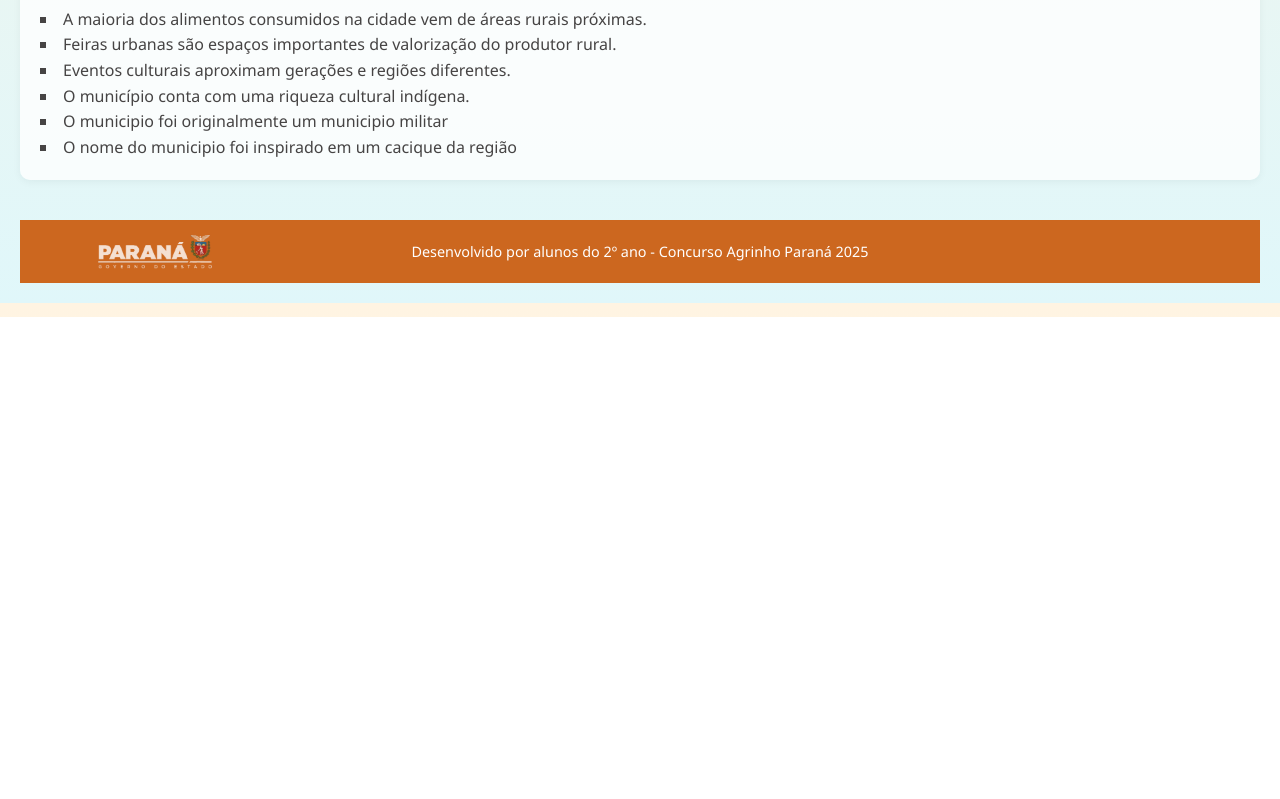
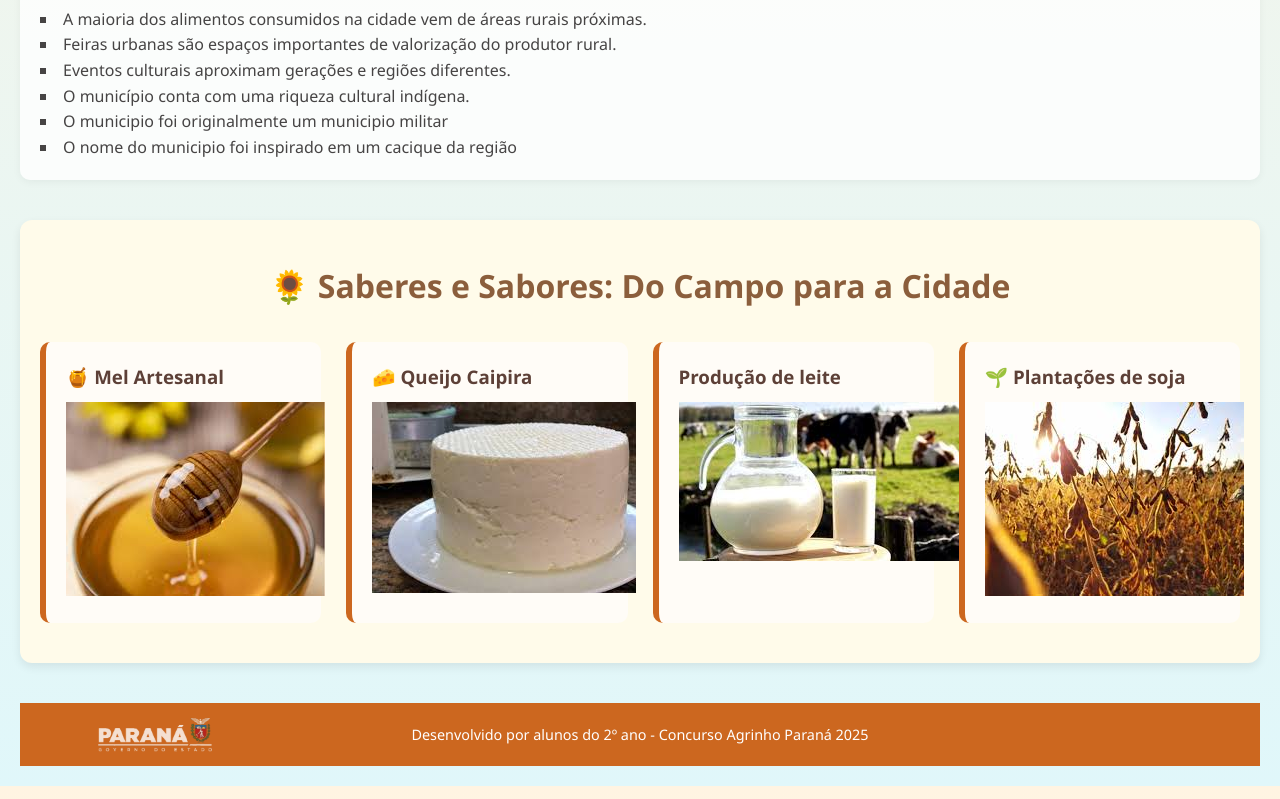
Before and after one commit to danielgirardi14/projeto-Agrinho-2B, a plain HTML site: page ProjetoAgrinho2B-main/index.html in a window 1280 px wide. Shown: the part 854-1653 px from the top of the page. Before the commit the page ends 1171 px from the top, so only its background shows below. Drawn offline with Linux system fonts and the light colour scheme.

Commit message:
ultima alteração

```diff
--- a/ProjetoAgrinho2B-main/index.html
+++ b/ProjetoAgrinho2B-main/index.html
@@ -54,6 +54,27 @@
       <li>O nome do municipio foi inspirado em um cacique da região</li>
     </ul>
   </section>
+<section class="sabores">
+  <h2>🌻 Saberes e Sabores: Do Campo para a Cidade</h2>
+  <div class="sabores-grid">
+    <div class="sabor-item">
+      <h3>🍯 Mel Artesanal</h3>
+      <p><img src="agrinho 2b/mer.jpeg" alt="Mel"></p>
+    </div>
+    <div class="sabor-item">
+      <h3>🧀 Queijo Caipira</h3>
+      <p><img src="agrinho 2b/QUASOOOOO.jpeg" alt="Queijo"></p>
+    </div>
+    <div class="sabor-item">
+      <h3>Produção de leite</h3>
+      <p><img src="agrinho 2b/leche.jpeg" alt="leite"></p>
+    </div>
+    <div class="sabor-item">
+      <h3>🌱 Plantações de soja</h3>
+      <p><img src="agrinho 2b/pranta.jpeg" alt="soja"></p>
+    </div>
+  </div>
+</section>
 
   <footer class="rodape-centralizado">
   <img src="agrinho 2b/logo parana.png" alt="Logo Governo do Paraná" class="logo-parana-esquerda">
--- a/ProjetoAgrinho2B-main/style.css
+++ b/ProjetoAgrinho2B-main/style.css
@@ -112,3 +112,45 @@ footer {
 .logo-parana-esquerda:hover {
   opacity: 1;
 }
+.sabores {
+  background-color: #fffbea;
+  padding: 40px 20px;
+  border-radius: 12px;
+  margin-top: 40px;
+  box-shadow: 0 4px 10px rgba(0,0,0,0.08);
+}
+
+.sabores h2 {
+  text-align: center;
+  font-size: 2em;
+  color: #8b5e3c;
+  margin-bottom: 30px;
+}
+
+.sabores-grid {
+  display: grid;
+  grid-template-columns: repeat(auto-fit, minmax(220px, 1fr));
+  gap: 25px;
+}
+
+.sabor-item {
+  background: #fffcf7;
+  padding: 20px;
+  border-left: 6px solid #cc671f;
+  border-radius: 10px;
+  transition: transform 0.3s ease;
+}
+
+.sabor-item:hover {
+  transform: translateY(-5px);
+}
+
+.sabor-item h3 {
+  color: #5d4037;
+  margin-bottom: 10px;
+}
+
+.sabor-item p {
+  font-size: 1em;
+  color: #555;
+}
```
Also changed, not shown: ProjetoAgrinho2B-main/agrinho 2b/QUASOOOOO.jpeg (added), ProjetoAgrinho2B-main/agrinho 2b/leche.jpeg (added), ProjetoAgrinho2B-main/agrinho 2b/mer.jpeg (added), ProjetoAgrinho2B-main/agrinho 2b/pranta.jpeg (added).
